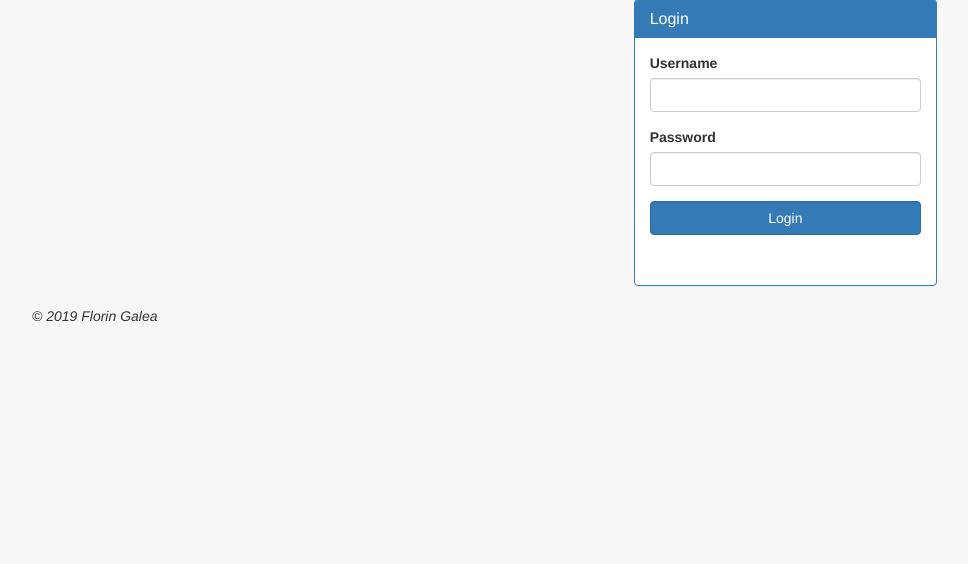
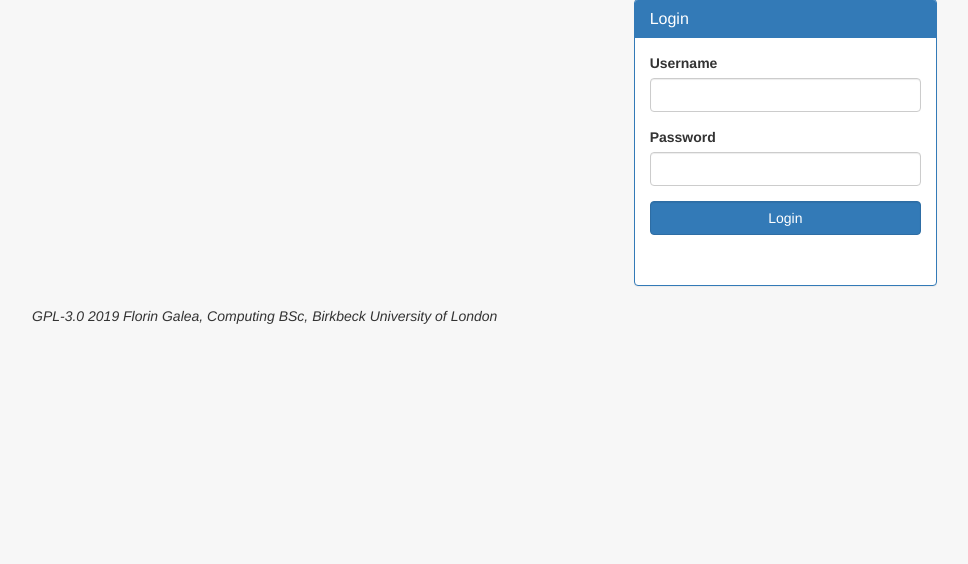
Before and after one commit to floringalea/Galea_SIMS, a PHP site: page /Galea_SIMS/ in a window 1280 px wide. Shown: the part 102-666 px from the top of the page, without its empty margins (178-1146 px from the left). Run offline with PHP 8.4, Linux system fonts and the light colour scheme; data that the repository does not hold is empty; some libraries are stand-ins or nearby versions.

Commit message:
Replaced Copyright in footer

```diff
--- a/app/views/templates/footer.php
+++ b/app/views/templates/footer.php
@@ -1,5 +1,5 @@
         <footer>
-            <em>&copy; 2019 Florin Galea</em>
+            <em>GPL-3.0 2019 Florin Galea, Computing BSc, Birkbeck University of London</em>
         </footer>
     </body>
 </html>
```
